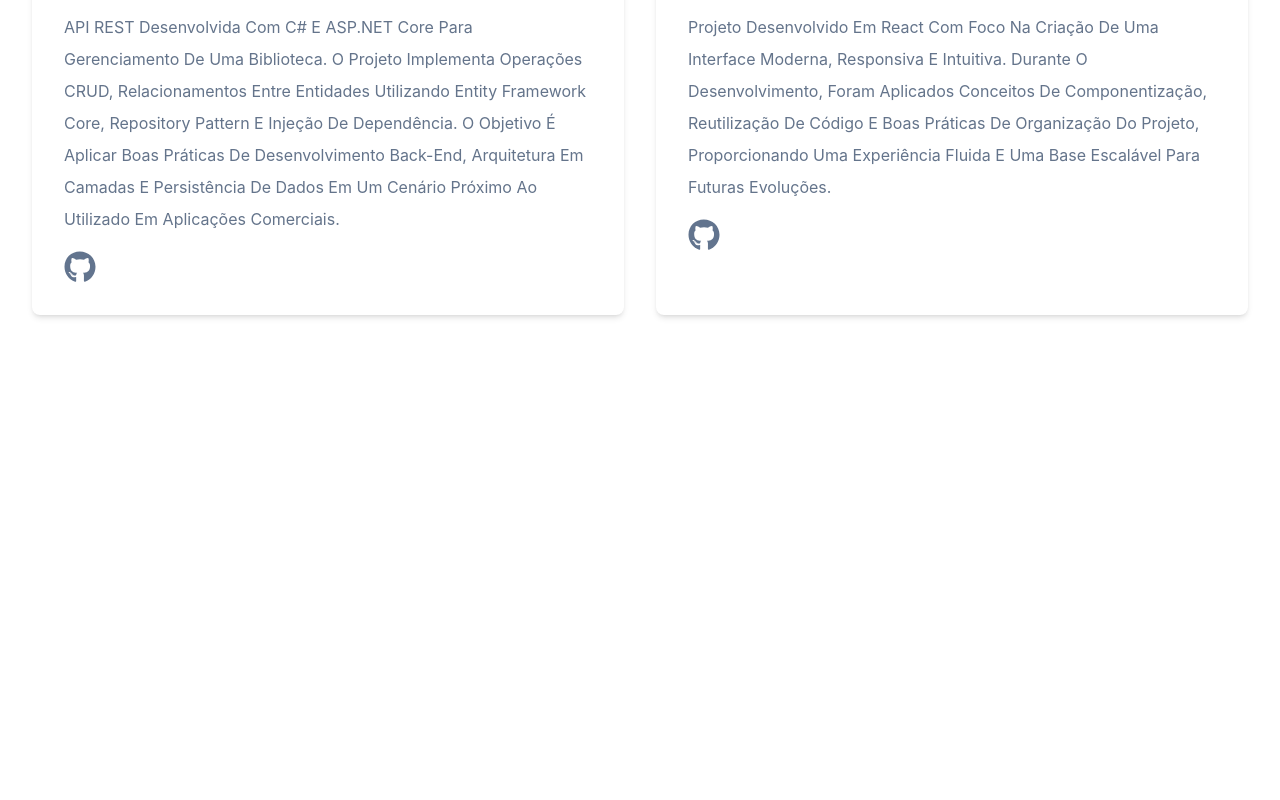
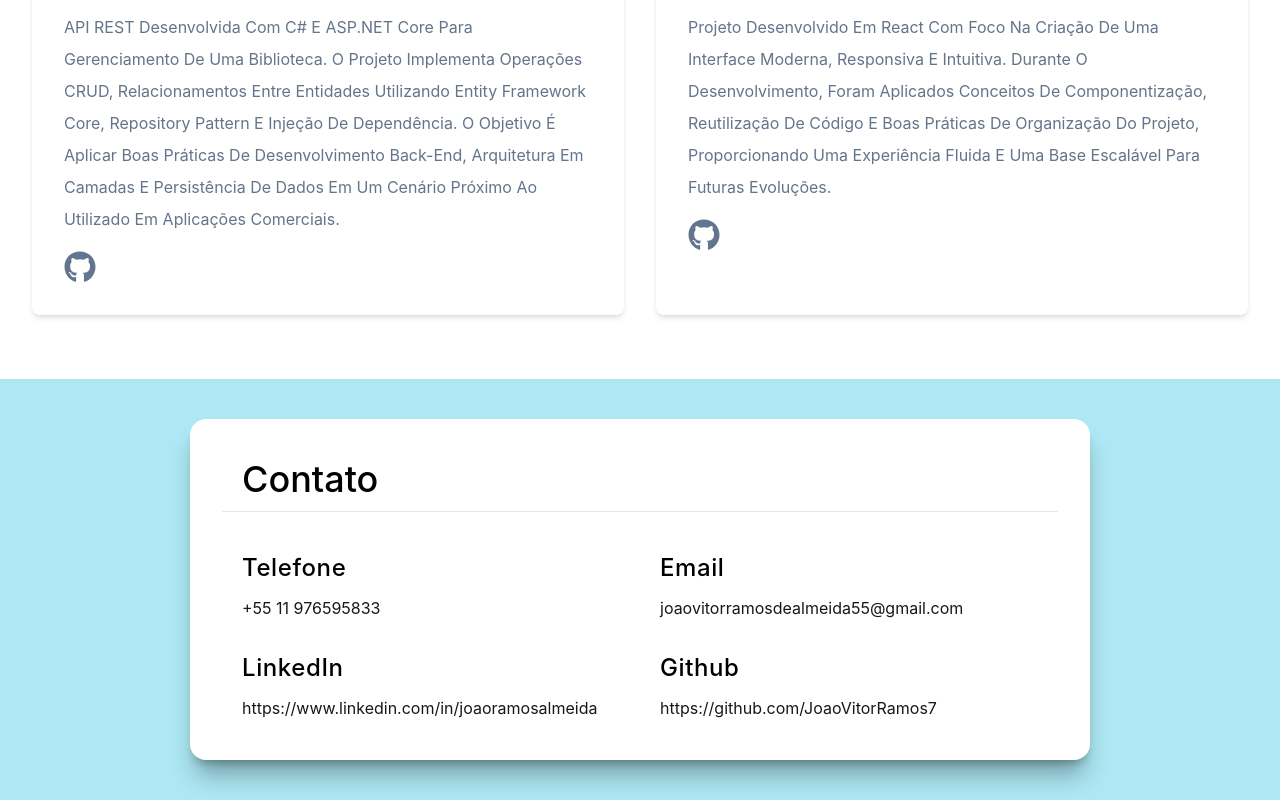
Before and after one commit to JoaoVitorRamos7/portfolio, a React (Vite) app: page / in a window 1280 px wide. Shown: the part 3055-3855 px from the top of the page. Before the commit the page ends 3514 px from the top, so only its background shows below. Built offline with nearby package versions, Linux system fonts and the light colour scheme.

Commit message:
feat: Adicionar seção contato
- Adicionar section Projects

```diff
--- a/src/global.css
+++ b/src/global.css
@@ -1,8 +1,10 @@
 @import "tailwindcss";
-@theme{
+
+@theme {
     --color-primary: rgb(22, 85, 221);
-    --color-primary-light: rgba(104,175,242,0.56);
-    --color-gray: #64748B
+    --color-primary-light: rgba(104, 175, 242, 0.56);
+    --color-gray: #64748B;
+    --color-teste: #ade8f4
 }
 
 ::-webkit-scrollbar {
@@ -24,13 +26,16 @@
 ::-webkit-scrollbar-thumb:hover {
     background: #00cc6a;
 }
-*{
+
+* {
 
     box-sizing: border-box;
 }
+
 html {
-  scroll-behavior: smooth;
+    scroll-behavior: smooth;
 }
+
 .content-container {
     margin-left: auto;
     margin-right: auto;
@@ -38,3 +43,18 @@ html {
     padding-left: 2rem;
     padding-right: 2rem;
 }
+
+.content-container-contact {
+    margin-left: auto;
+    margin-right: auto;
+    max-width: 900px;
+    padding-left: 2rem;
+    padding-right: 2rem;
+}
+
+#link-contact {
+    display: block;
+    overflow-wrap: anywhere;
+    word-break: break-word;
+
+}
--- a/src/pages/HomePage/Header/index.jsx
+++ b/src/pages/HomePage/Header/index.jsx
@@ -15,13 +15,13 @@ function Header() {
             <a className="capitalize text-lg tracking-wide hover:text-blue-400 duration-300 " href="#Home">
               Home
             </a>
-            <a className="capitalize text-lg tracking-wide hover:text-blue-400 duration-300 "  href="#Skills">
+            <a className="capitalize text-lg tracking-wide hover:text-blue-400 duration-300 " href="#Skills">
               Skills
             </a>
-            <a className="capitalize text-lg tracking-wide hover:text-blue-400 duration-300 "  href="#About">
+            <a className="capitalize text-lg tracking-wide hover:text-blue-400 duration-300 " href="#About">
               Sobre
             </a>
-            <a className="capitalize text-lg tracking-wide hover:text-blue-400 duration-300 "  href="#Projects">
+            <a className="capitalize text-lg tracking-wide hover:text-blue-400 duration-300 " href="#Projects">
               Projetos
             </a>
           </div>
@@ -43,16 +43,16 @@ function Header() {
                 rel="noopener noreferrer"
               >
                 <FaGithub
-                className="  h-11 w-11 text-slate-500 hover:black-300"
+                  className="  h-11 w-11 text-slate-500 hover:black-300"
                 />
               </a>
               <a
-                href="https://www.linkedin.com/in/joao-vitor-ramos-de-almeida/"
+                href="https://www.linkedin.com/in/joaoramosalmeida/"
                 target="_blank"
                 rel="noopener noreferrer"
               >
                 <FaLinkedin
-                className="h-11 w-11 text-slate-500 hover:black-300"
+                  className="h-11 w-11 text-slate-500 hover:black-300"
                 />
               </a>
             </div>
--- /dev/null
+++ b/src/pages/HomePage/Main/SectionContact/index.jsx
@@ -0,0 +1,41 @@
+function SectionContact() {
+    return (
+        <section id="Contact" className="bg-teste py-10">
+            <div className=" content-container-contact  bg-white w-full rounded-2xl shadow-xl/30">
+                <div className="border-b border-gray-200 mb-5">
+                    <h2 className="text-4xl font-medium pt-10 pb-3 pl-5 " >
+                        Contato
+                    </h2>
+                </div>
+                <div className="grid gap-y-8 md:grid-cols-2">
+                    <article className="pl-5 pt-5">
+                        <h2 className="text-2xl font-medium tracking-wide pb-3">Telefone</h2>
+                        <p className=" lg:text-base  text-zinc-900  text-sm  ">
+                            +55 11 976595833
+                        </p>
+                    </article>
+                    <article className=" pl-5 md:pt-5">
+                        <h2 className="text-2xl font-medium tracking-wide pb-3">Email</h2>
+                        <p id="link-contact" className=" w-full lg:text-base  text-zinc-900 text-sm ">
+                            joaovitorramosdealmeida55@gmail.com
+                        </p>
+                    </article>
+                    <article className="pl-5">
+                        <h2 className="text-2xl font-medium tracking-wide pb-3">LinkedIn</h2>
+                        <a id="link-contact" className=" lg:text-base text-zinc-900 text-sm hover:text-primary" href="https://www.linkedin.com/in/joaoramosalmeida/" target="_blank" rel="noopener noreferrer">
+                            https://www.linkedin.com/in/joaoramosalmeida
+                        </a>
+                    </article>
+                    <article className="pl-5 pb-10">
+                        <h2 className="text-2xl font-medium tracking-wide pb-3 ">Github</h2>
+                        <a id="link-contact" className=" lg:text-base text-zinc-900  text-sm hover:text-primary" href="https://github.com/JoaoVitorRamos7" target="_blank" rel="noopener noreferrer">
+                            https://github.com/JoaoVitorRamos7
+                        </a>
+                    </article>
+                </div>
+            </div>
+        </section>
+    );
+};
+
+export default SectionContact;
--- a/src/pages/HomePage/Main/SectionProjects/index.jsx
+++ b/src/pages/HomePage/Main/SectionProjects/index.jsx
@@ -2,9 +2,9 @@ import ImageSistemaBibliotecario from "../../../../assets/image/image-projects/s
 import ImageEmBreveDisponivelCinza from "../../../../assets/image/image-projects/embreve-disponivelCinza.png"
 import { FaGithub } from "react-icons/fa";
 
-function SectionProjects(){
-    return(
-        <section id="Projects" className="content-container py-20">
+function SectionProjects() {
+    return (
+        <section id="Projects" className="content-container pt-20 ">
             <div className="border-b border-gray-200 pb-5">
                 <h2 className="text-3xl font-medium tracking-wide capitalize">Projetos</h2>
             </div>
@@ -22,8 +22,8 @@ function SectionProjects(){
                             API REST desenvolvida com C# e ASP.NET Core para gerenciamento de uma biblioteca. O projeto implementa operações CRUD, relacionamentos entre entidades utilizando Entity Framework Core, Repository Pattern e Injeção de Dependência. O objetivo é aplicar boas práticas de desenvolvimento back-end, arquitetura em camadas e persistência de dados em um cenário próximo ao utilizado em aplicações comerciais.
                         </p>
                         <div className="mt-4 flex gap-x-4">
-                            <a href="https://github.com/JoaoVitorRamos7/sistema-blibiotecario-api"target="_blank"rel="noopener noreferrer">
-                                <FaGithub className="h-8 w-8 text-slate-500 :hover-text-black duration-300"/>
+                            <a href="https://github.com/JoaoVitorRamos7/sistema-blibiotecario-api" target="_blank" rel="noopener noreferrer">
+                                <FaGithub className="h-8 w-8 text-slate-500 :hover-text-black duration-300" />
                             </a>
                         </div>
                     </div>
@@ -42,7 +42,7 @@ function SectionProjects(){
                         </p>
                         <div className="mt-4 flex gap-x-4">
                             <a >
-                                <FaGithub className="h-8 w-8 text-slate-500 :hover-text-black duration-300"/>
+                                <FaGithub className="h-8 w-8 text-slate-500 :hover-text-black duration-300" />
                             </a>
                         </div>
                     </div>
--- a/src/pages/HomePage/Main/index.jsx
+++ b/src/pages/HomePage/Main/index.jsx
@@ -1,6 +1,7 @@
 import SectionSkills from "./SectionSkills/index.jsx";
 import SectionAbout from "./SectionAbout/index.jsx";
 import SectionProjects from "./SectionProjects/index.jsx";
+import SectionContact from "./SectionContact/index.jsx";
 
 
 function Main(){
@@ -9,6 +10,7 @@ function Main(){
             <SectionSkills/>
             <SectionAbout/>
             <SectionProjects/>
+            <SectionContact/>
         </main>
     );
 }
```
